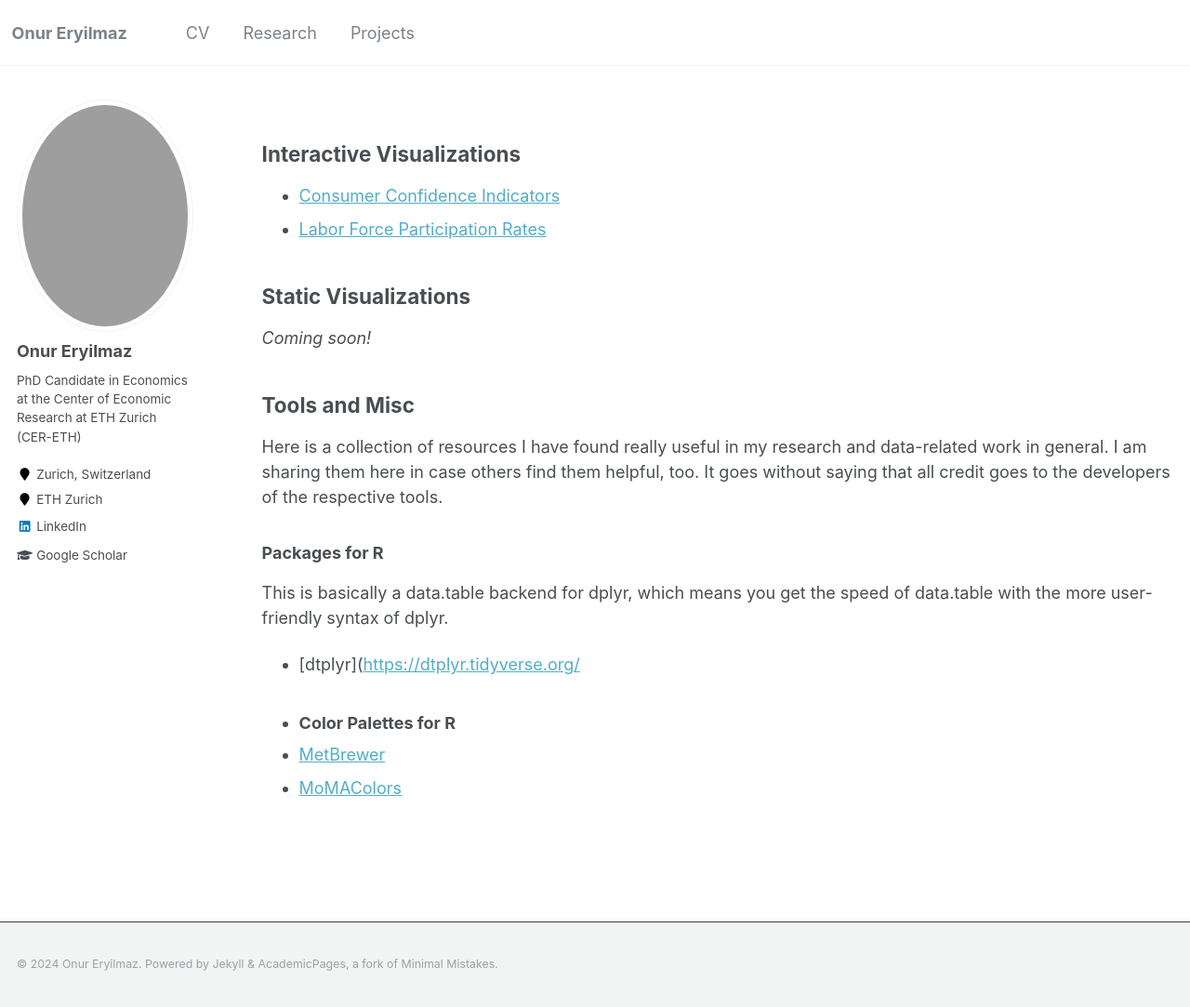
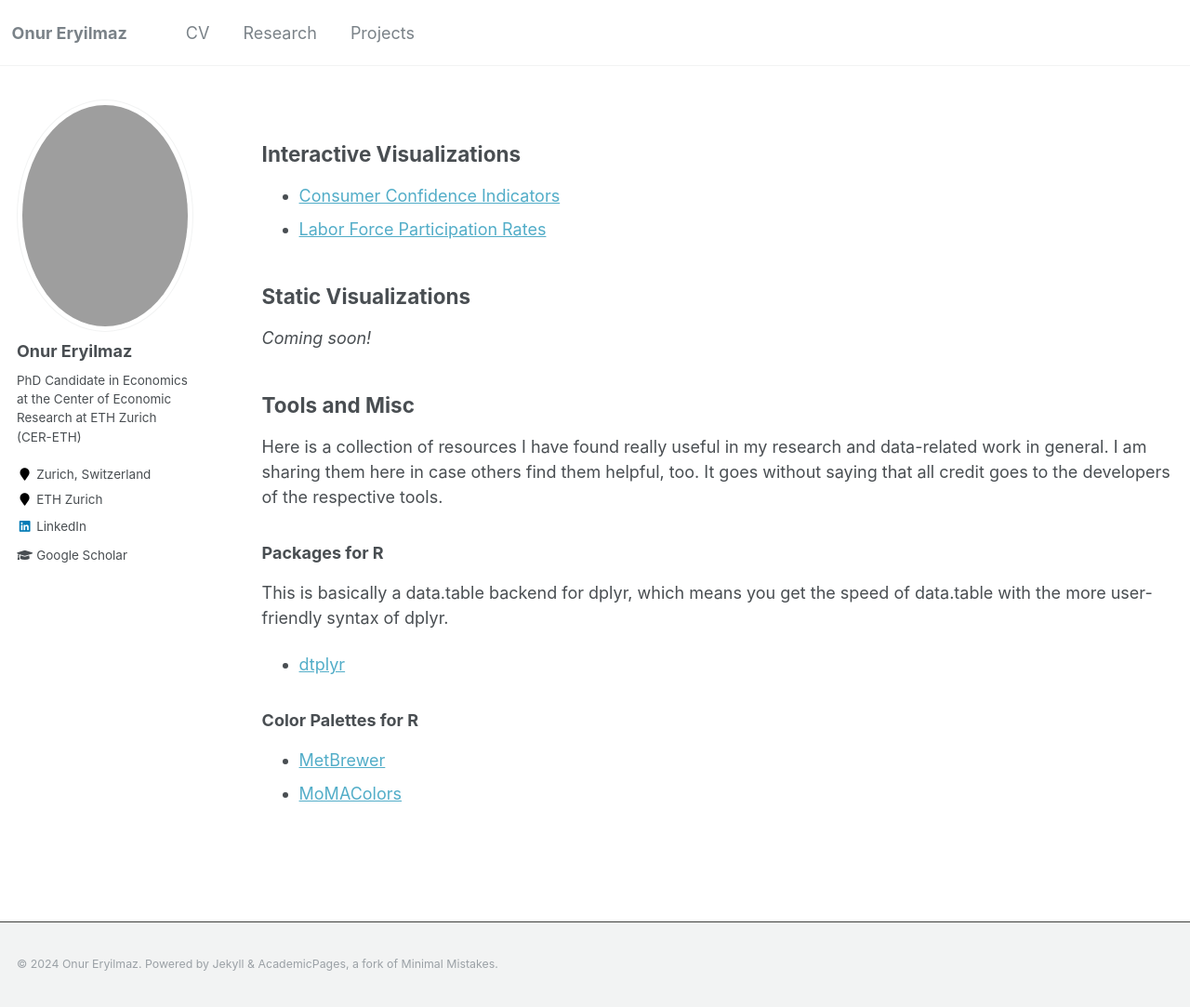
Before and after one commit to oeryilmaz/oeryilmaz.github.io, a Jekyll site: the page built from _pages/projects.md, in a window 1280 px wide and 1083 px high. Shown: the whole window at 93% size. Built offline with Jekyll 4.4.1, drawn with Linux system fonts in a browser that asks for light colours; part of the change alters nothing that is shown.

Commit message:
Update projects.md

```diff
--- a/_pages/projects.md
+++ b/_pages/projects.md
@@ -19,8 +19,8 @@ Here is a collection of resources I have found really useful in my research and
 
 ### Packages for R
 This is basically a data.table backend for dplyr, which means you get the speed of data.table with the more user-friendly syntax of dplyr.
-- [dtplyr]([https://dtplyr.tidyverse.org/](https://dtplyr.tidyverse.org/)
--
+- [dtplyr](https://dtplyr.tidyverse.org/)
+
 ### Color Palettes for R
-- [MetBrewer]([http://example.com](https://github.com/BlakeRMills/MetBrewer))
-- [MoMAColors]([https://github.com/BlakeRMills/MoMAColors](https://github.com/BlakeRMills/MoMAColors))
+- [MetBrewer](https://github.com/BlakeRMills/MetBrewer)
+- [MoMAColors](https://github.com/BlakeRMills/MoMAColors)
```
